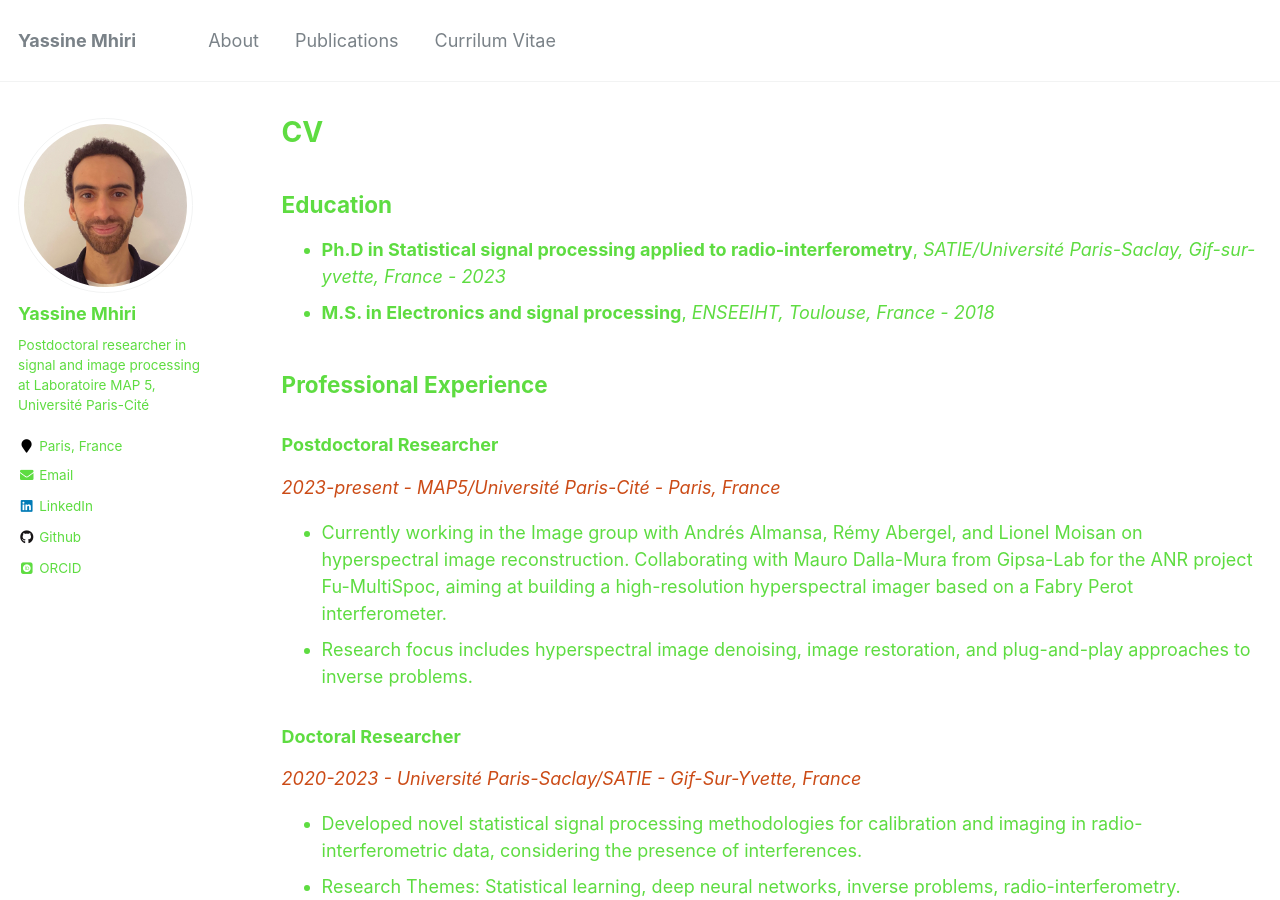
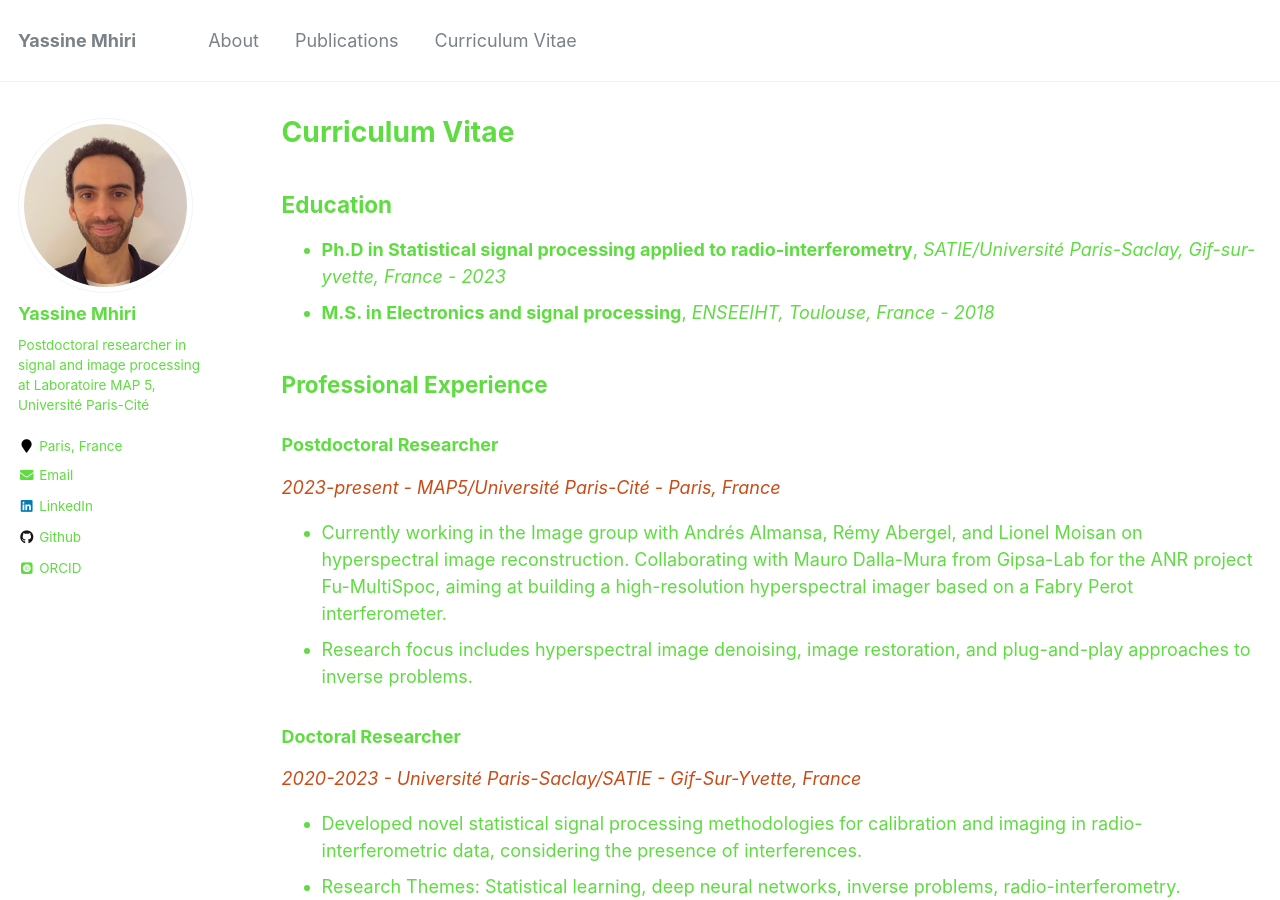
Before and after one commit to y-mhiri/y-mhiri.github.io, a Jekyll site: the page built from _pages/cv.md, in a window 1280 px wide and 900 px high. Built offline with Jekyll 4.4.1, drawn with Linux system fonts in a browser that asks for light colours; some web fonts are replaced.

Commit message:
cv -> curriculum vitae

```diff
--- a/_data/navigation.yml
+++ b/_data/navigation.yml
@@ -13,7 +13,7 @@ main:
   # - title: "Blog Posts"
   #   url: /year-archive/
 
-  - title: "Currilum Vitae"
+  - title: "Curriculum Vitae"
     url: /cv/
 
   # - title: "Guide"
--- a/_pages/cv.md
+++ b/_pages/cv.md
@@ -1,6 +1,6 @@
 ---
 layout: archive
-title: "CV"
+title: "Curriculum Vitae"
 permalink: /cv/
 author_profile: true
 redirect_from:
```
